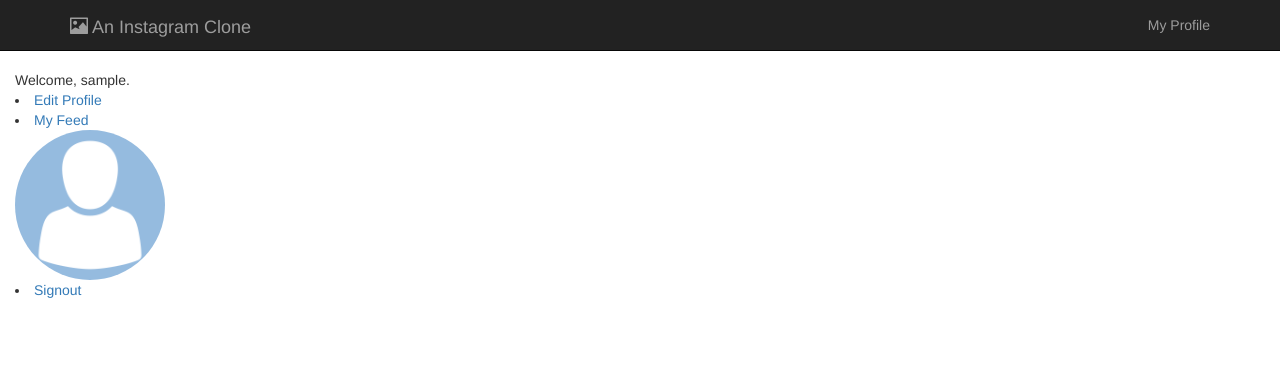
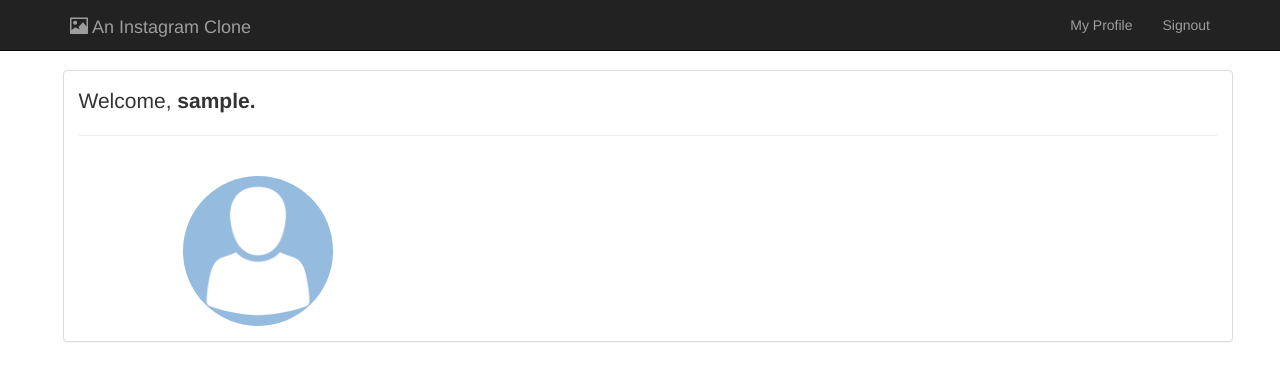
Before and after one commit to jorgeOmurillo/ig_clone, a Django app: template feed/templates/feed/profile.html in a window 1280 px wide. Shown: the top 381 px of the page. Run offline with Django 3.2, Linux system fonts and the light colour scheme; the template is opened without the code that fills it, so the values that code supplies are empty; the visitor is signed in with stand-in values (Sample User, id 1); some libraries are stand-ins or nearby versions.

Commit message:
fix profile page

```diff
--- a/feed/templates/feed/profile.html
+++ b/feed/templates/feed/profile.html
@@ -2,16 +2,34 @@
 {% load static %}
 
 {% block content %}
+    <div class="container">
+        <div class="row">
+            <div class="panel panel-default">
+                <div class="panel-body">
+                    <div class="row">
+                        <div class="col-md-12 lead">
                             {% if request.user.is_authenticated %}
-        Welcome, {{ request.user }}.<br>
-        <li><a href="{% url 'profile_settings' request.user %}">Edit Profile</a></li>
-        <li><a href="{% url 'home' %}">My Feed</a></li>
+                                Welcome, <strong>{{ request.user }}.</strong><br>
+                                <hr>
+                        </div>
+                    </div>
+                    <div class="row">
+                        <div class="col-md-4 text-center">
                             {% if profile.pic_profile %}
                                 <img class="picture-profile" src="{{ profile.pic_profile.url }}">
-            <p>{{ profile.description }}</p>
-            <li><a href="{% url 'post_picture' %}">Post Picture</a></li>
+                        </div>
+                        <div class="row form-group">
+                            <div class="col-md-6">
+                                <span class="text-muted">
+                                    <button class="btn btn-default"><i class="glyphicon glyphicon-pencil"></i><a href="{% url 'profile_settings' request.user %}"> Edit Profile</a></button><br>
+                                </span>
+                                <span class="text-muted"><a href="{% url 'home' %}">My Feed</a></span></br>
+                                    <p><strong>{{ request.user }} </strong> {{ profile.description }}</p>
+                                <span class="text-muted"><a href="{% url 'post_picture' %}">Post Picture</a></span><br>
+                            </div>
+                        </div>
+                    </div>
 
-            <div class="container">
                     <div class="row">
                         {% for post in posts %}
                             <div class="col-lg-4 cl-sm-6">
@@ -21,17 +39,19 @@
                             </div>
                         {% endfor %}
                     </div>
-            </div>
 
                 {% else %}
                     <img class="picture-profile" src="{% static 'images/place_holder.jpg' %}">
                 {% endif %}
 
-            <li><a href="{% url 'signout' %}">Signout</a></li>
             {% else %}
                 <li><a href="{% url 'login' %}">Login</a></li>
                 <li><a href="{% url 'signup' %}">Signup</a></li>
+                <li><a href="{% url 'signout' %}">Signout</a></li>
             {% endif %}
-        </ul>
+                </div>
+            </div>
+        </div>
+    </div>
 
 {% endblock %}
--- a/static/css/strap.css
+++ b/static/css/strap.css
@@ -16,3 +16,7 @@ body {
 .thumbnail {
     border: 0;
 }
+
+.form-group {
+        margin-bottom: 50px;
+}
--- a/templates/header.html
+++ b/templates/header.html
@@ -29,6 +29,7 @@
                         <!--<li><a href="#">Login</a></li>-->
                         {% if request.user.is_authenticated %}
                             <li><a href="{% url 'profile' request.user %}">My Profile</a></li>
+                            <li><a href="{% url 'signout' %}">Signout</a></li>
                         {% else %}
                             <li><a href="{% url 'login' %}">Login</a></li>
                             <li><a href="{% url 'signup' %}">Signup</a></li>
```
Lines whose indentation alone changed are shown as unchanged.
